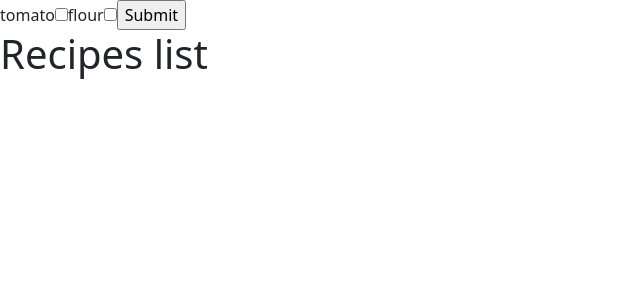
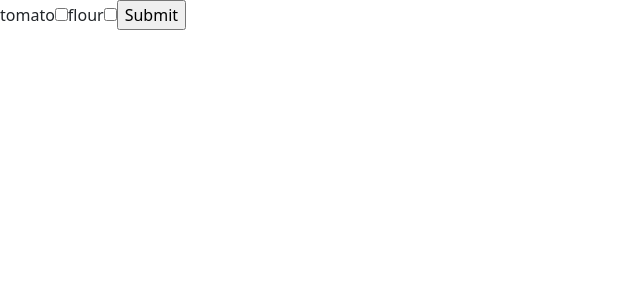
Before and after one commit to linkdalupi/react-app, a React (Vite) app: page / in a window 1280 px wide. Shown: the top 300 px of the page, without its empty margins (0-640 px from the left). Built offline with nearby package versions, Linux system fonts and the light colour scheme.

Commit message:
hide title when ingredient not submitted yet

```diff
--- a/src/App.tsx
+++ b/src/App.tsx
@@ -37,7 +37,7 @@ function App() {
         </div>
       </header>
     </div>
-    <div><ListGroup items={submitted ? apiResponse: "{}"}/></div>
+    <div>{submitted && (<ListGroup items={submitted ? apiResponse: "{}"}/>)}</div>
     </form>)
 }
 
```
